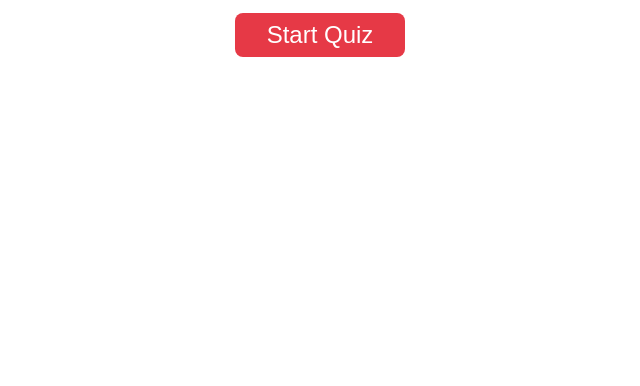
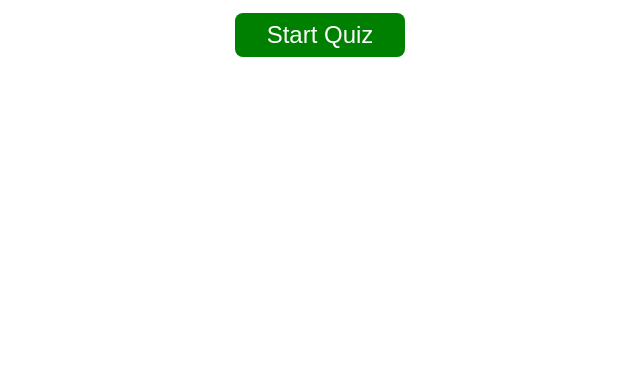
Before and after one commit to bsprince47/page-test.github.io, a plain HTML site: page index.html in a window 1280 px wide. Shown: the part 414-800 px from the top of the page, without its empty margins (320-960 px from the left). Drawn offline with Linux system fonts and the light colour scheme.

Commit message:
changing some files

```diff
--- a/style.css
+++ b/style.css
@@ -125,7 +125,7 @@
 }
 
 .start-btn-container .start-btn {
-  background: #e63946;
+  background: green;
   color: #fff;
   padding: 8px 32px;
   border-radius: 8px;
```
